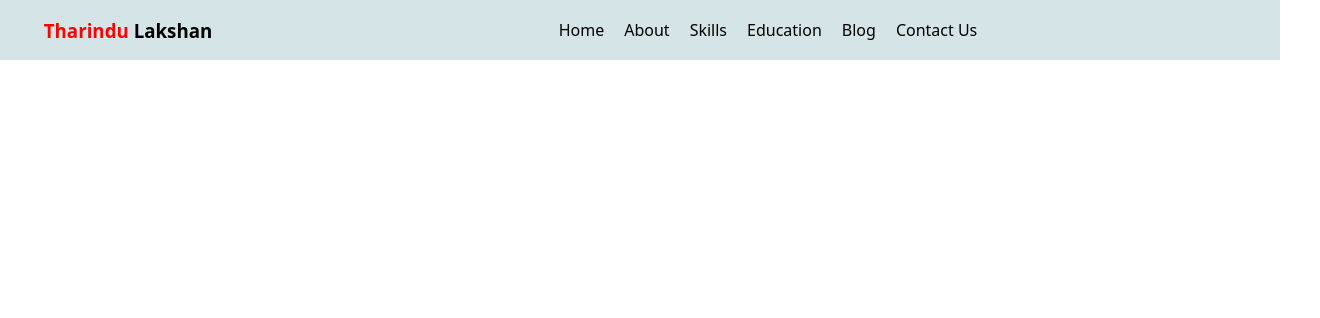
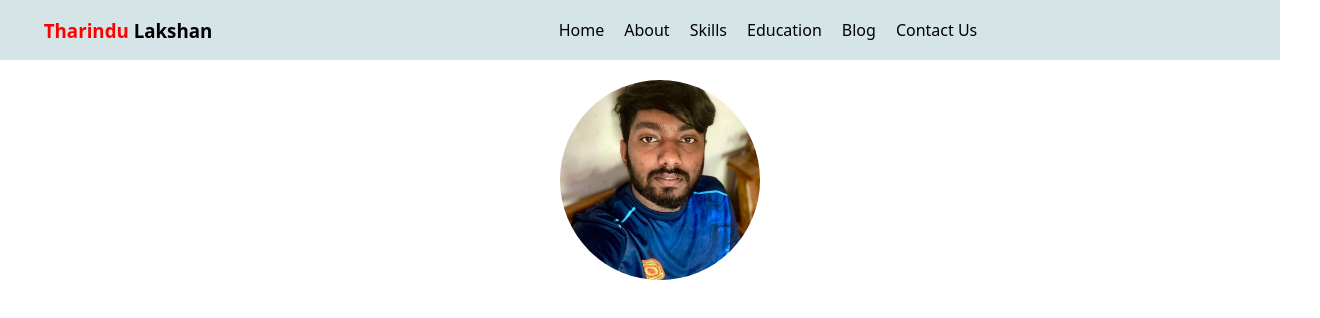
Before and after one commit to Tharindu37/testhost, a plain HTML site: page index.html in a window 1280 px wide. Shown: the whole page, 1320 px wide, since content can reach past the window. Drawn offline with Linux system fonts and the light colour scheme.

Commit message:
Add Profile picture

```diff
--- a/index.html
+++ b/index.html
@@ -23,5 +23,10 @@
             </ul>
         </div>
     </div>
+    <div class="home-wrap">
+        <div class="image-wrap">
+            <img src="profile_picture.jpg" alt="">
+        </div>
+    </div>
 </body>
 </html>
--- a/styles.css
+++ b/styles.css
@@ -31,3 +31,17 @@
     cursor: pointer;
     color: red;
 }
+.home-wrap{
+    width: 100%;
+    height: 100vh;
+    display: flex;
+    justify-content: center;
+    padding: 20px;
+}
+.image-wrap{
+    width: 200px;
+    height: 200px;
+    border-radius: 100%;
+    display: flex;
+    overflow: hidden;
+}
```
Also changed, not shown: profile_picture.jpg (added).
